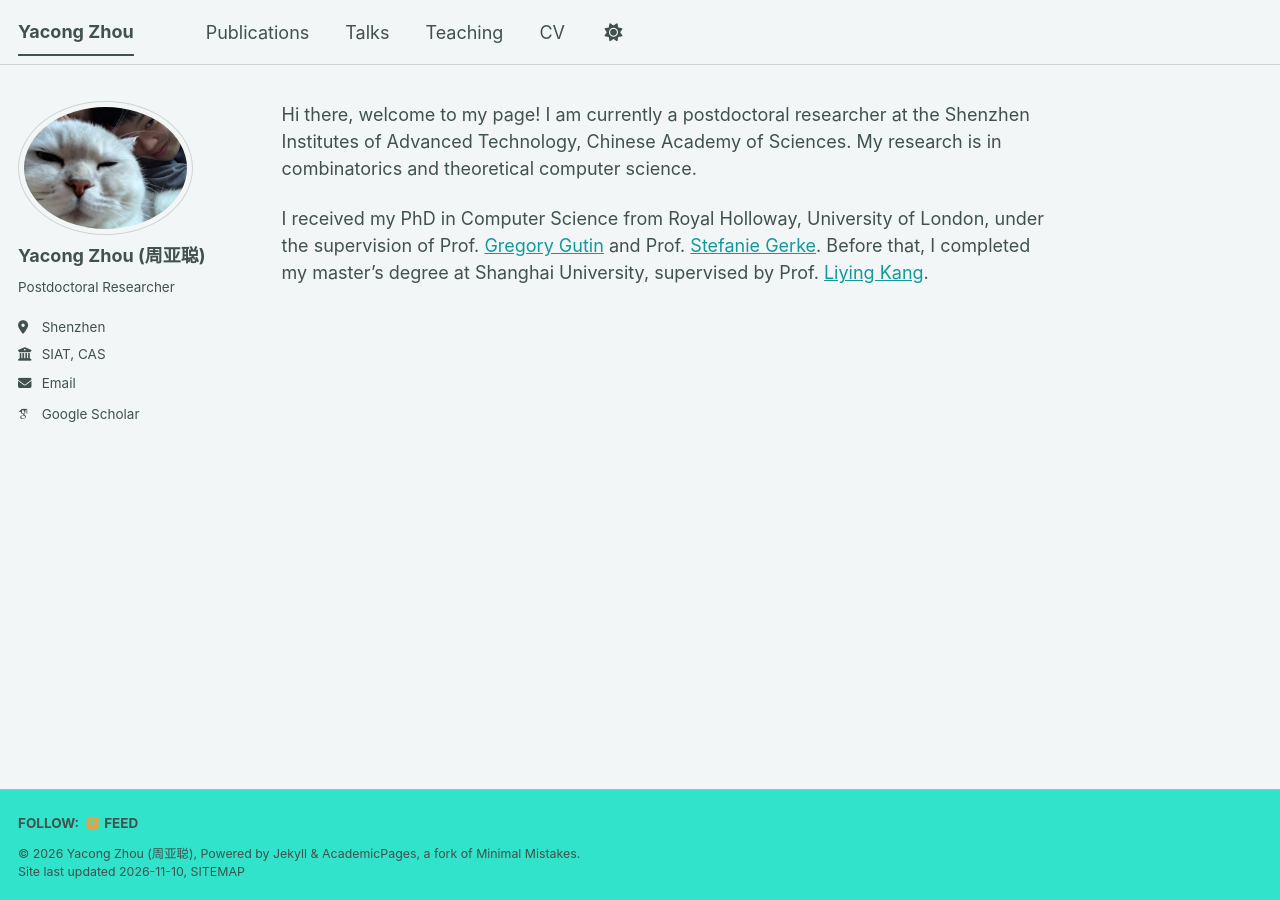
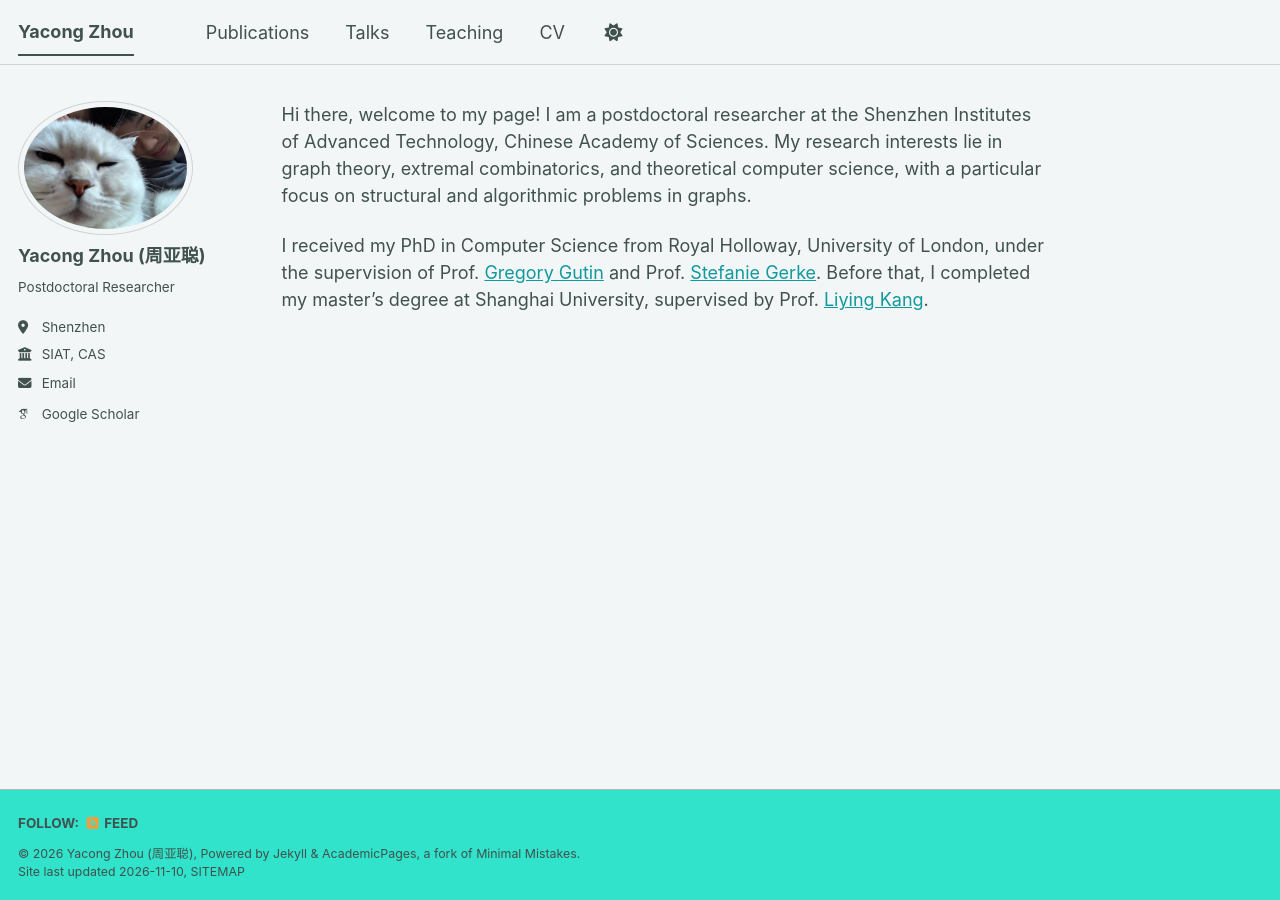
Before and after one commit to YACONGZHOU/yacongzhou.github.io, a Jekyll site: the page built from _pages/about.md, in a window 1280 px wide. Built offline with Jekyll 4.4.1, drawn with Linux system fonts in a browser that asks for light colours; some web fonts are replaced; a script bundle is joined from its source files by our own code; library files that are not in the unit come from our copies.

Commit message:
Update about.md

```diff
--- a/_pages/about.md
+++ b/_pages/about.md
@@ -6,6 +6,6 @@ redirect_from:
   - /about.html
 ---
 
-Hi there, welcome to my page! I am currently a postdoctoral researcher at the Shenzhen Institutes of Advanced Technology, Chinese Academy of Sciences. My research is in combinatorics and theoretical computer science.
+Hi there, welcome to my page! I am a postdoctoral researcher at the Shenzhen Institutes of Advanced Technology, Chinese Academy of Sciences. My research interests lie in graph theory, extremal combinatorics, and theoretical computer science, with a particular focus on structural and algorithmic problems in graphs.
 
 I received my PhD in Computer Science from Royal Holloway, University of London, under the supervision of Prof. [Gregory Gutin](https://pure.royalholloway.ac.uk/en/persons/gregory-gutin/) and Prof. [Stefanie Gerke](https://pure.royalholloway.ac.uk/en/persons/stefanie-gerke/). Before that, I completed my master's degree at Shanghai University, supervised by Prof. [Liying Kang](https://en.math.shu.edu.cn/info/1017/1586.htm).
```
